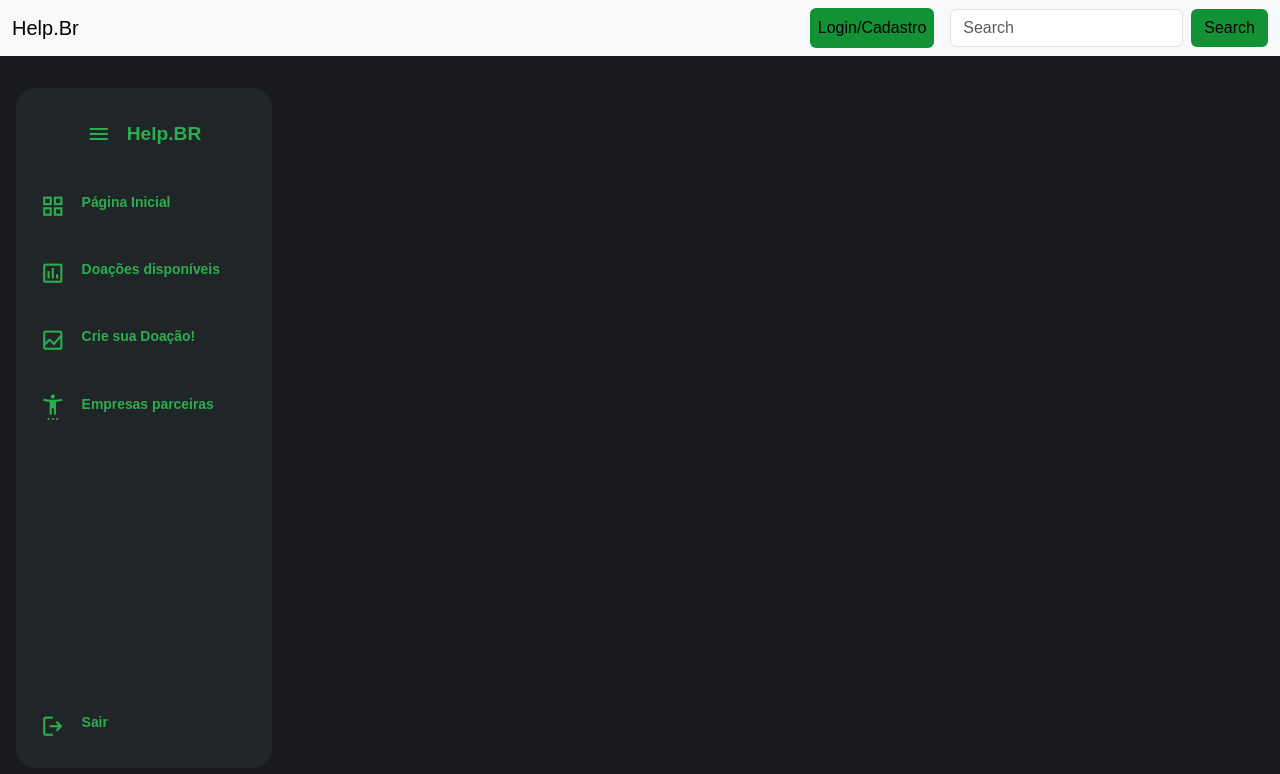
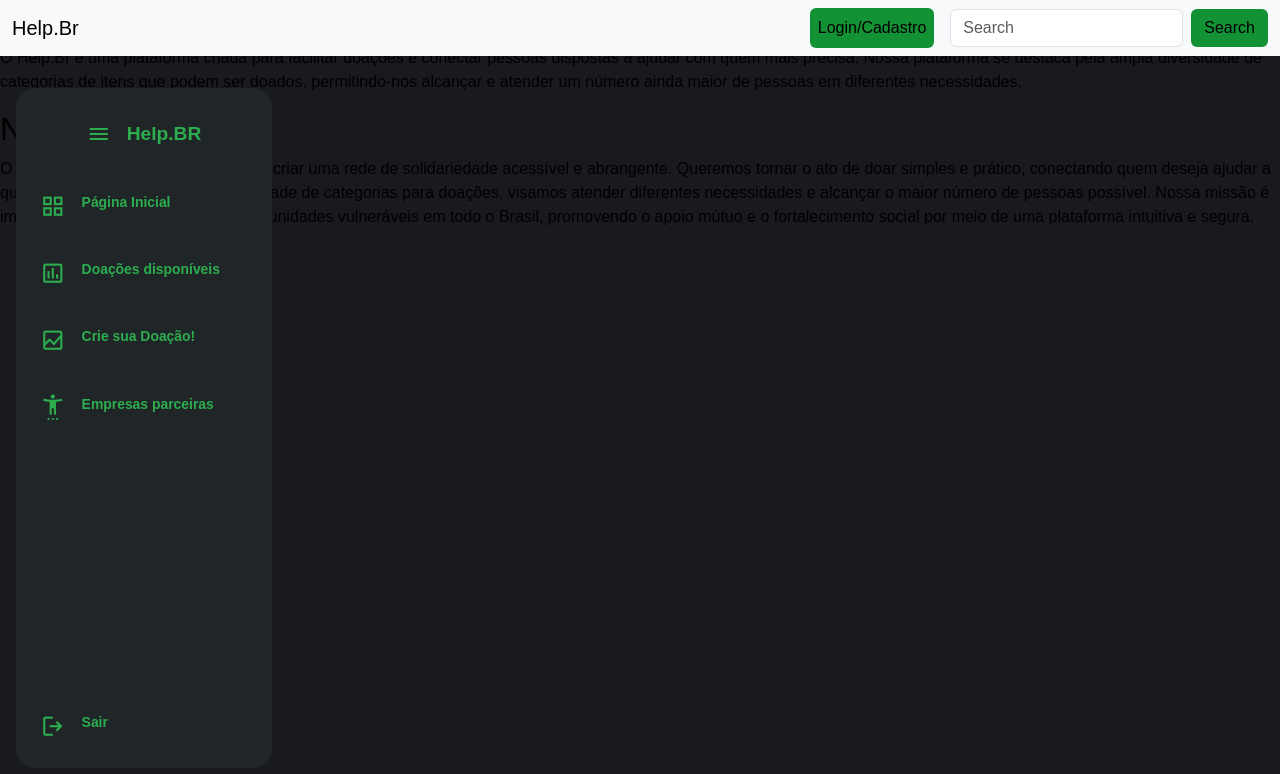
Before and after one commit to JoaoFlavio11/Help.BR-proj-int-6, a website: page public/html/content/home.html in a window 1280 px wide. Drawn offline with nearby package versions, Linux system fonts and the light colour scheme.

Commit message:
atualizações no css

```diff
--- a/public/css/index.css
+++ b/public/css/index.css
@@ -291,6 +291,7 @@ aside.condensed .sidebar a span {
 
 .form-field label {
   margin-bottom: 5px;
+  color: var(--cor-texto);
   font-size: var(--font-size1);
   width: -webkit-fill-available;
 }
@@ -385,6 +386,7 @@ aside.condensed .sidebar a span {
 }
 
 .form-donation-details .form-field label {
+  color: var(--cor-texto);
   font-size: var(--font-size1);
   margin-bottom: 5px;
 }
--- a/public/html/content/home.html
+++ b/public/html/content/home.html
@@ -92,7 +92,23 @@
   <!--Sidebar end-->
 
   <!-- Page content -->
-  <div class="content"></div>
+  <div class="content">
+
+    <div class="quem-somos">
+      <h2>Quem somos?</h2>
+      <p>
+        O Help.Br é uma plataforma criada para facilitar doações e conectar pessoas dispostas a ajudar com quem mais precisa. Nossa plataforma se destaca pela ampla diversidade de categorias de itens que podem ser doados, permitindo-nos alcançar e atender um número ainda maior de pessoas em diferentes necessidades.
+      </p>
+    </div>
+
+    <div class="objetivo">
+      <h2>Nosso objetivo:</h2>
+      <p>
+      O Help.Br tem como objetivo principal criar uma rede de solidariedade acessível e abrangente. Queremos tornar o ato de doar simples e prático, conectando quem deseja ajudar a quem precisa. Ao oferecer uma variedade de categorias para doações, visamos atender diferentes necessidades e alcançar o maior número de pessoas possível. Nossa missão é impactar positivamente a vida de comunidades vulneráveis em todo o Brasil, promovendo o apoio mútuo e o fortalecimento social por meio de uma plataforma intuitiva e segura.
+      </p>
+    </div>
+
+  </div>
   <script src="../../js/effects.js"></script>
 </body>
 
```
Also changed, not shown: public/html/secure/login.html (+16 -1 lines).
